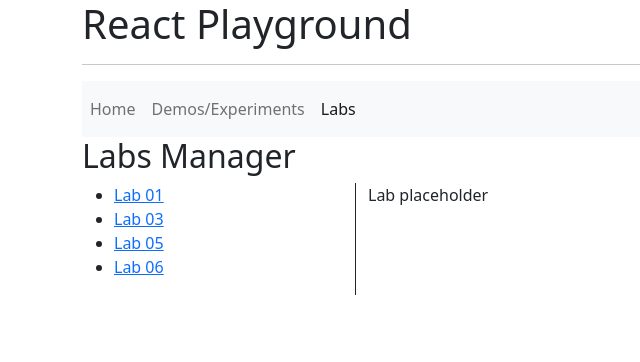
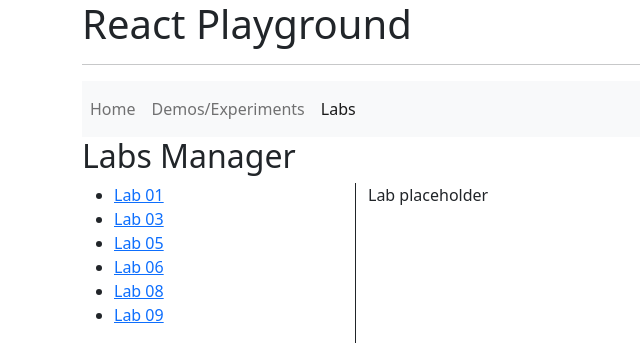
Before and after one commit to speedingplanet/intuit-react-playground, a React (Vite) app: page /labs in a window 1280 px wide. Shown: the top 362 px of the page, without its empty margins (0-640 px from the left). Built offline with nearby package versions, Linux system fonts and the light colour scheme.

Commit message:
Add routes for labs

```diff
--- a/src/labs/labs-routes.tsx
+++ b/src/labs/labs-routes.tsx
@@ -3,6 +3,8 @@ import Lab01 from './Lab01';
 import Lab03 from './Lab03';
 import Lab05 from './Lab05';
 import Lab06 from './Lab06';
+import Lab08 from './Lab08';
+import Lab09 from './Lab09';
 
 let routes = new Map<RouteObject, string>();
 routes.set(
@@ -46,4 +48,20 @@ routes.set(
 	'Lab 06'
 );
 
+routes.set(
+	{
+		path: 'lab-08',
+		element: <Lab08 />,
+	},
+	'Lab 08'
+);
+
+routes.set(
+	{
+		path: 'lab-09',
+		element: <Lab09 />,
+	},
+	'Lab 09'
+);
+
 export { routes };
```
